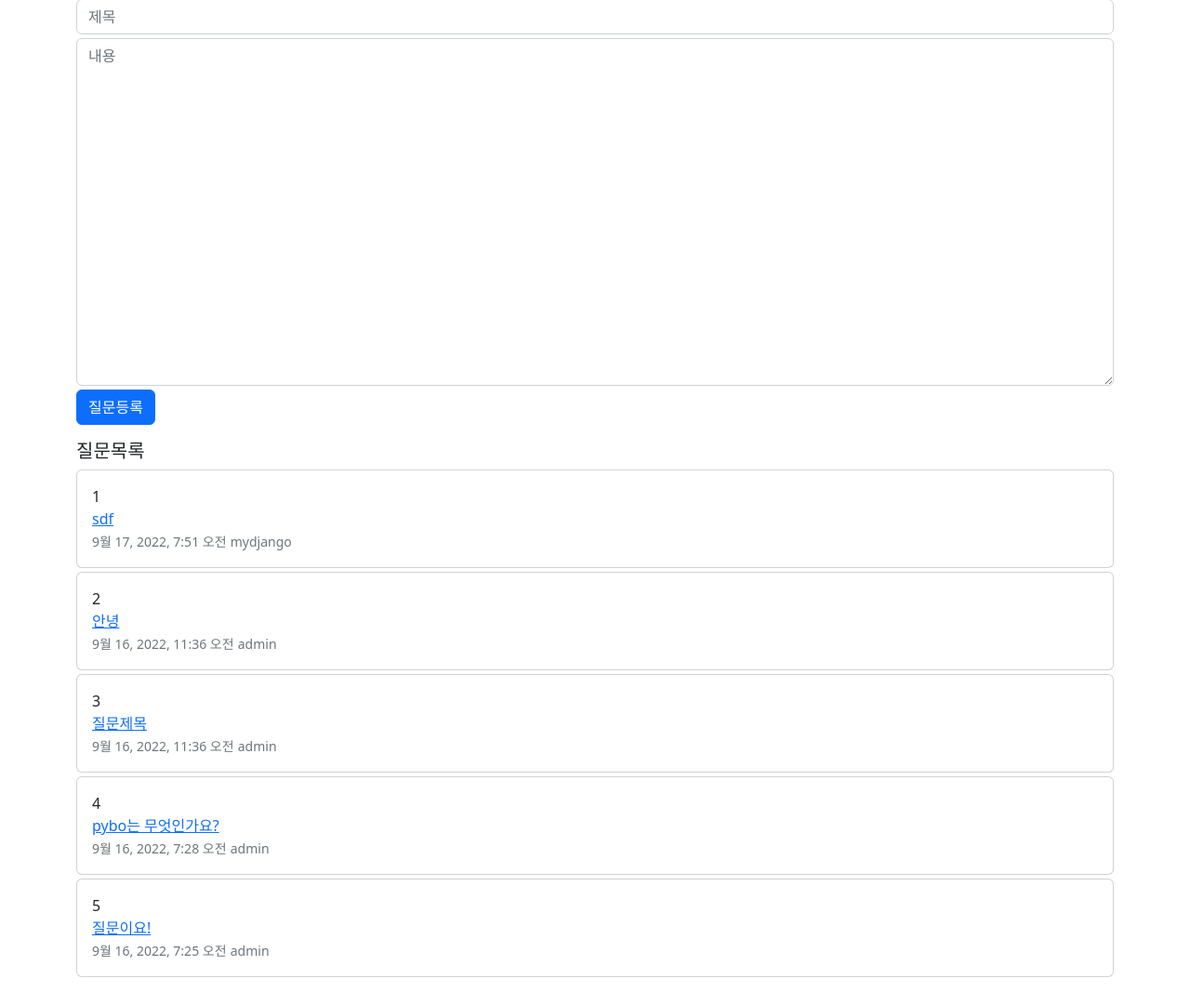
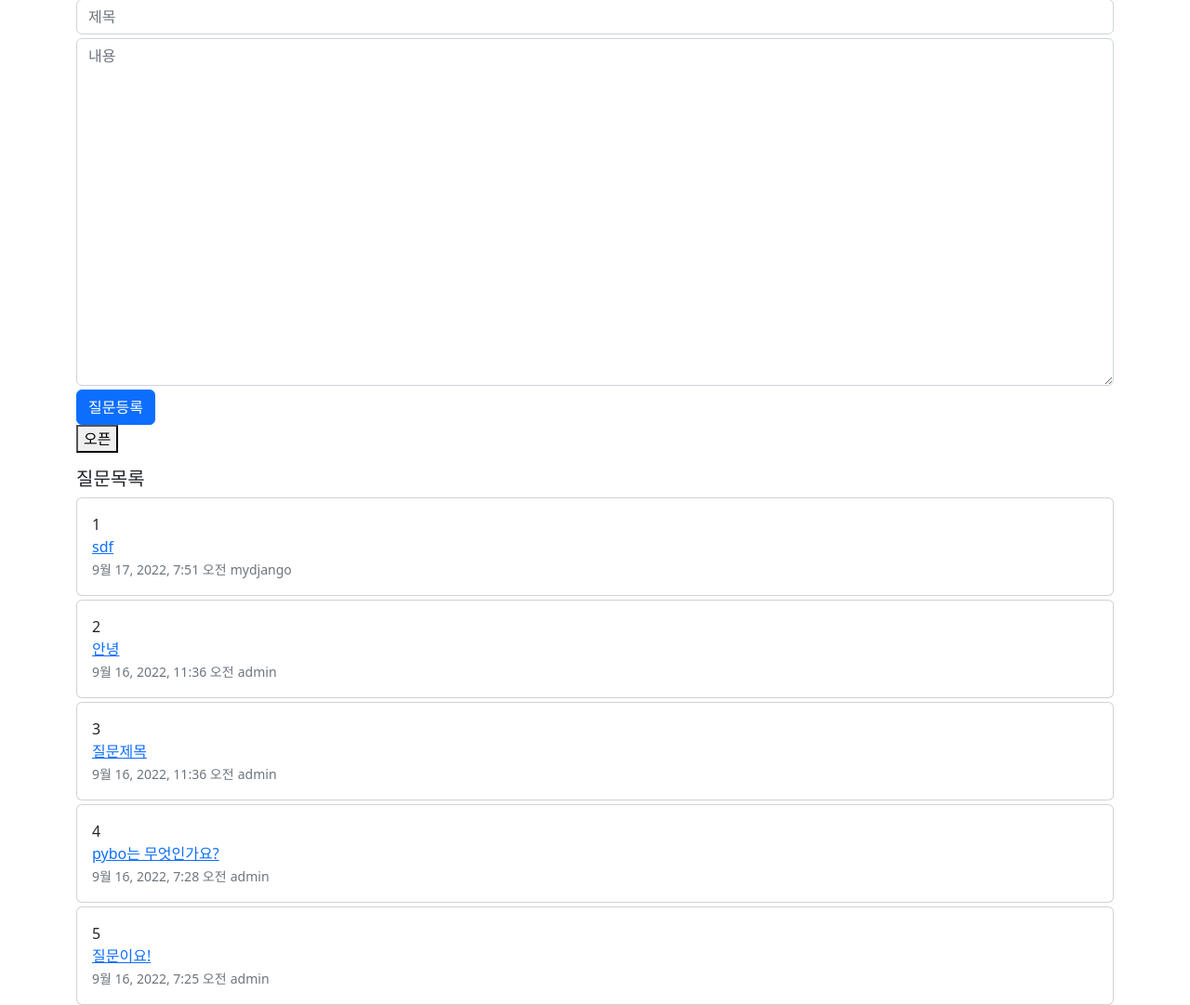
Before and after one commit to poic6/djangomanual, a Django app: page / in a window 1280 px wide. Shown: the part 73-1154 px from the top of the page at 93% size. Before the commit the page ends 1124 px from the top, so only its background shows below. Run offline with Django 3.2, Linux system fonts and the light colour scheme; data comes from the database, SQL or seed files in the repository; parts of the project's set-up code (start-up, migrations or seed data) failed here and were passed over.

Commit message:
0917-16:44

```diff
--- a/template/myapp/question_list.html
+++ b/template/myapp/question_list.html
@@ -13,6 +13,7 @@
         <input type="submit" value="질문등록" class="btn btn-primary">
     </div>
 </form>
+<button type="button" onClick="window.open('https://www.naver.com');">오픈</button>
 
 <h5 class="mt-3">질문목록</h5>
 {% if question_list %}
```
